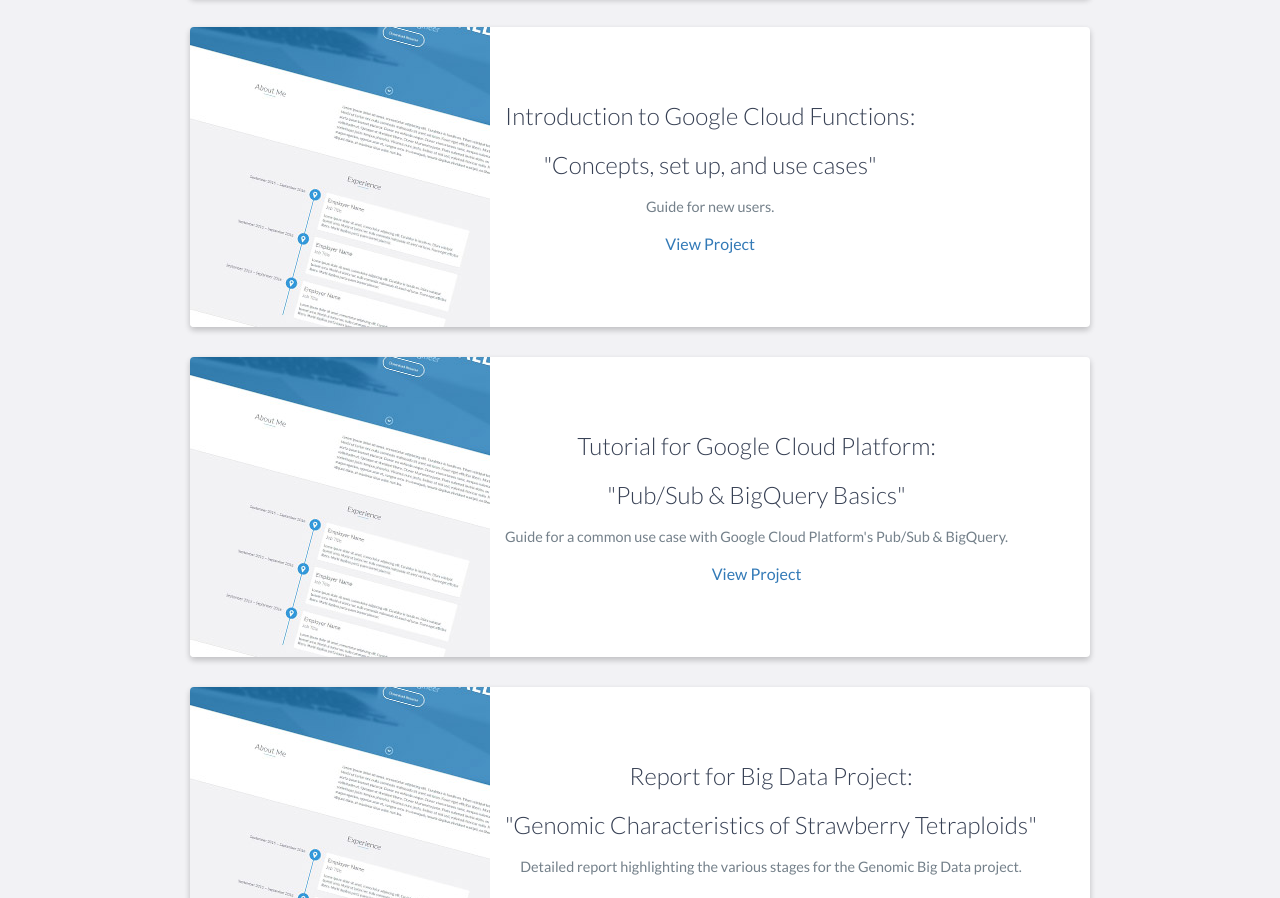
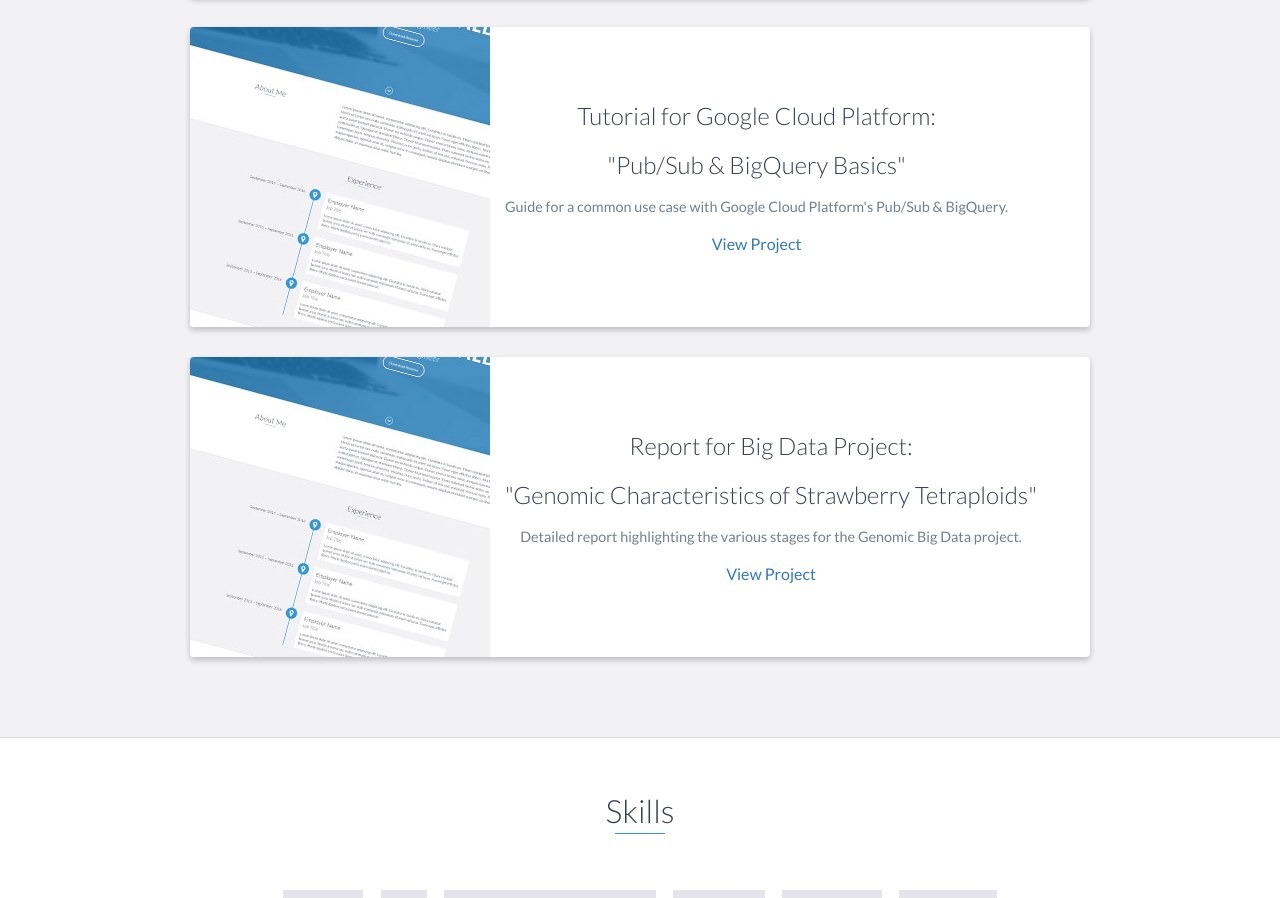
Before and after one commit to JohnYoon13/JohnYoon13.github.io, a website: page index.html in a window 1280 px wide. Shown: the part 3306-4204 px from the top of the page. Drawn offline with nearby package versions, Linux system fonts and the light colour scheme.

Commit message:
formatting

```diff
--- a/index.html
+++ b/index.html
@@ -177,23 +177,6 @@
                     </div>
                     <!-- End .project-image -->
                     <div class="project-info">
-                        <h3>Introduction to Google Cloud Functions:</h3>
-                        <h3>"Concepts, set up, and use cases"</h3>
-                        <p>
-                            Guide for new users.
-                        </p>
-                        <a href="https://github.com/JohnYoon13/cloud-functions/blob/master/cloud_functions_guide.md">View Project</a>
-                    </div>
-                    <!-- End .project-info -->
-                </div>
-                <!-- End .project -->
-
-                <div class="project shadow-large">
-                    <div class="project-image">
-                        <img src="images/project.jpg" />
-                    </div>
-                    <!-- End .project-image -->
-                    <div class="project-info">
                         <h3>Tutorial for Google Cloud Platform:</h3>
                         <h3>"Pub/Sub & BigQuery Basics"</h3>
                         <p>
```
